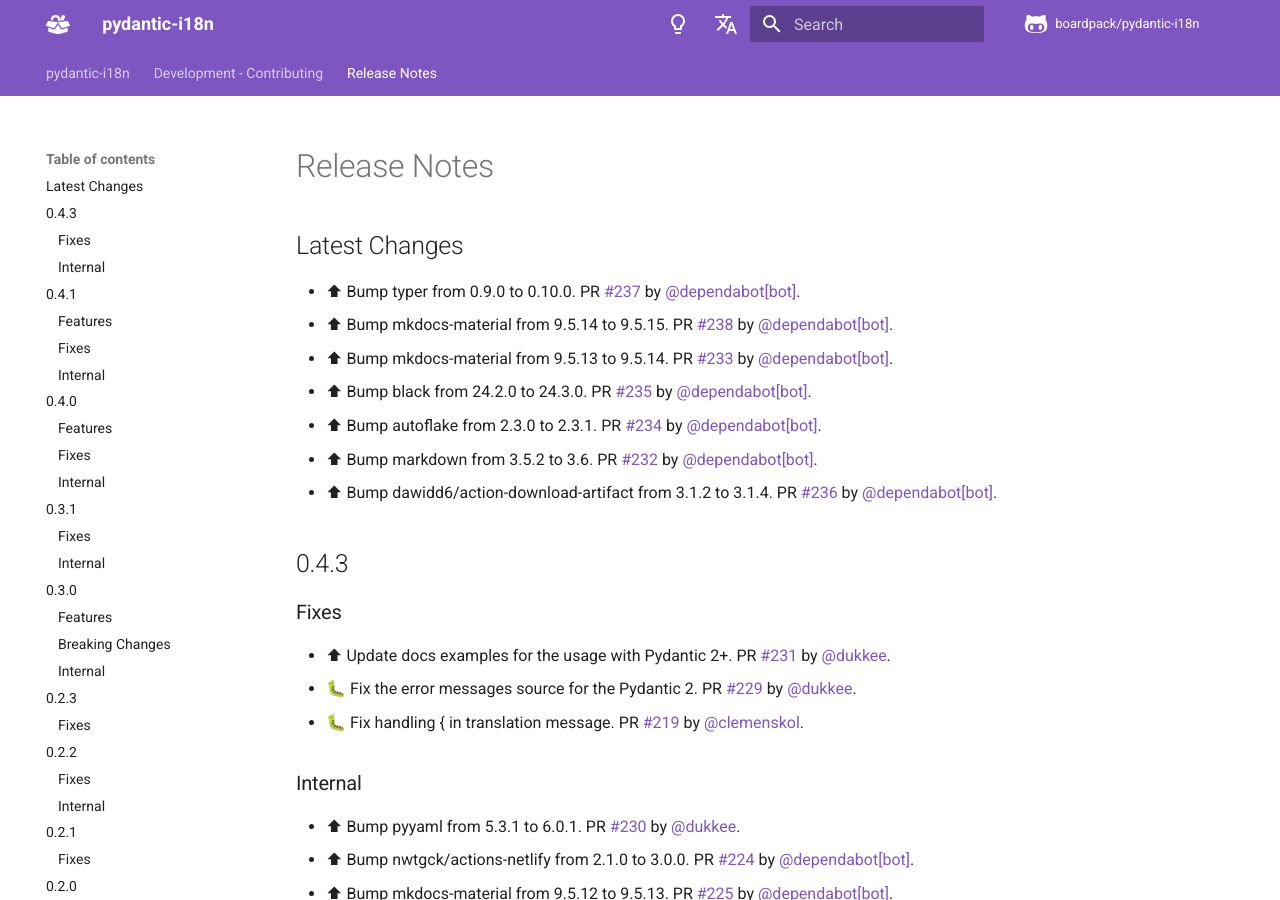
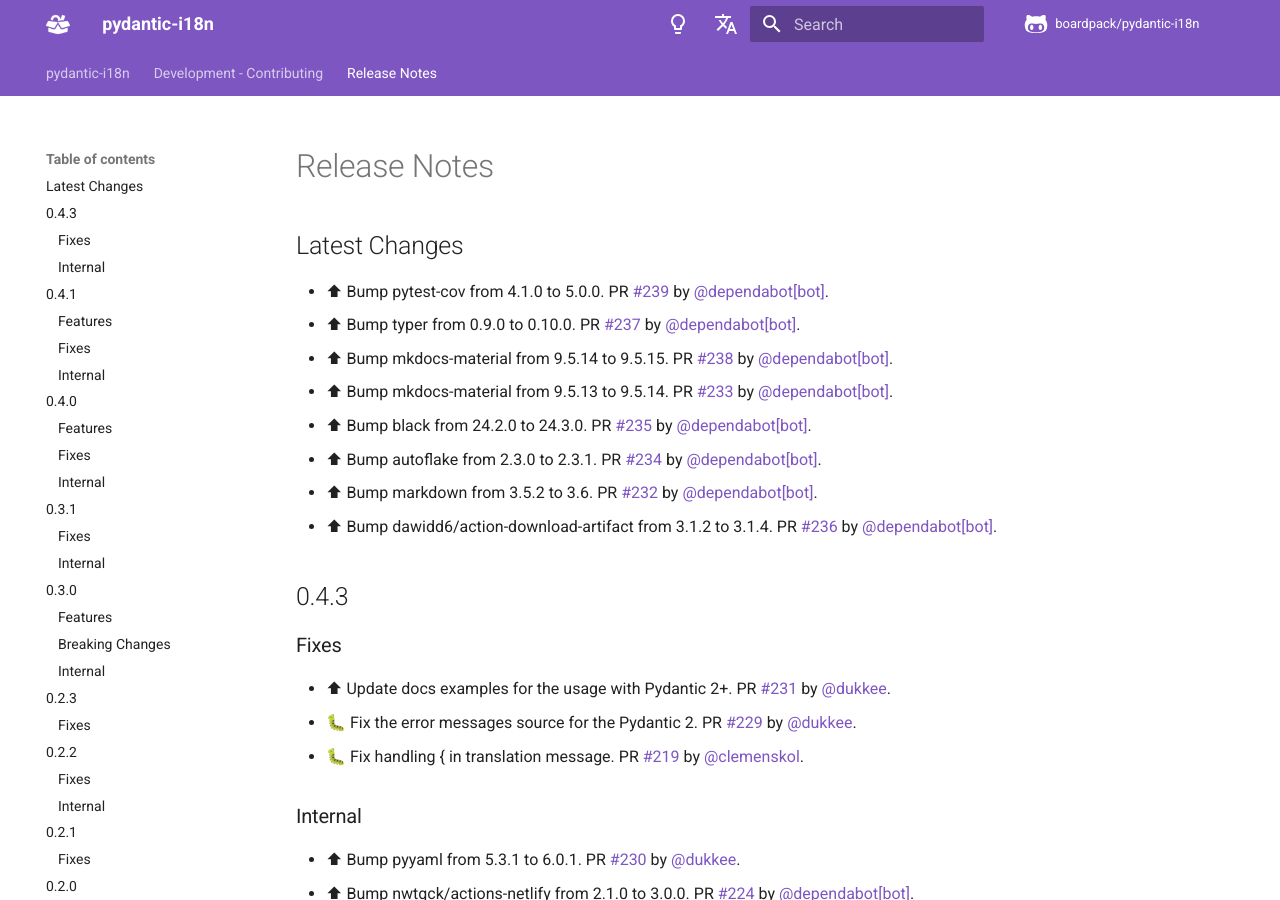
Before and after one commit to boardpack/pydantic-i18n, an MkDocs documentation site: the page built from docs/en/docs/release-notes.md, in a window 1280 px wide and 900 px high. Built offline with MkDocs 1.6.1 and Material for MkDocs 9.7.7, drawn with Linux system fonts in a browser that asks for light colours; comment, search, counter and statistics services are not loaded.

Commit message:
📝 Update release notes

```diff
--- a/docs/en/docs/release-notes.md
+++ b/docs/en/docs/release-notes.md
@@ -2,6 +2,7 @@
 
 ## Latest Changes
 
+* ⬆ Bump pytest-cov from 4.1.0 to 5.0.0. PR [#239](https://github.com/boardpack/pydantic-i18n/pull/239) by [@dependabot[bot]](https://github.com/apps/dependabot).
 * ⬆ Bump typer from 0.9.0 to 0.10.0. PR [#237](https://github.com/boardpack/pydantic-i18n/pull/237) by [@dependabot[bot]](https://github.com/apps/dependabot).
 * ⬆ Bump mkdocs-material from 9.5.14 to 9.5.15. PR [#238](https://github.com/boardpack/pydantic-i18n/pull/238) by [@dependabot[bot]](https://github.com/apps/dependabot).
 * ⬆ Bump mkdocs-material from 9.5.13 to 9.5.14. PR [#233](https://github.com/boardpack/pydantic-i18n/pull/233) by [@dependabot[bot]](https://github.com/apps/dependabot).
```
